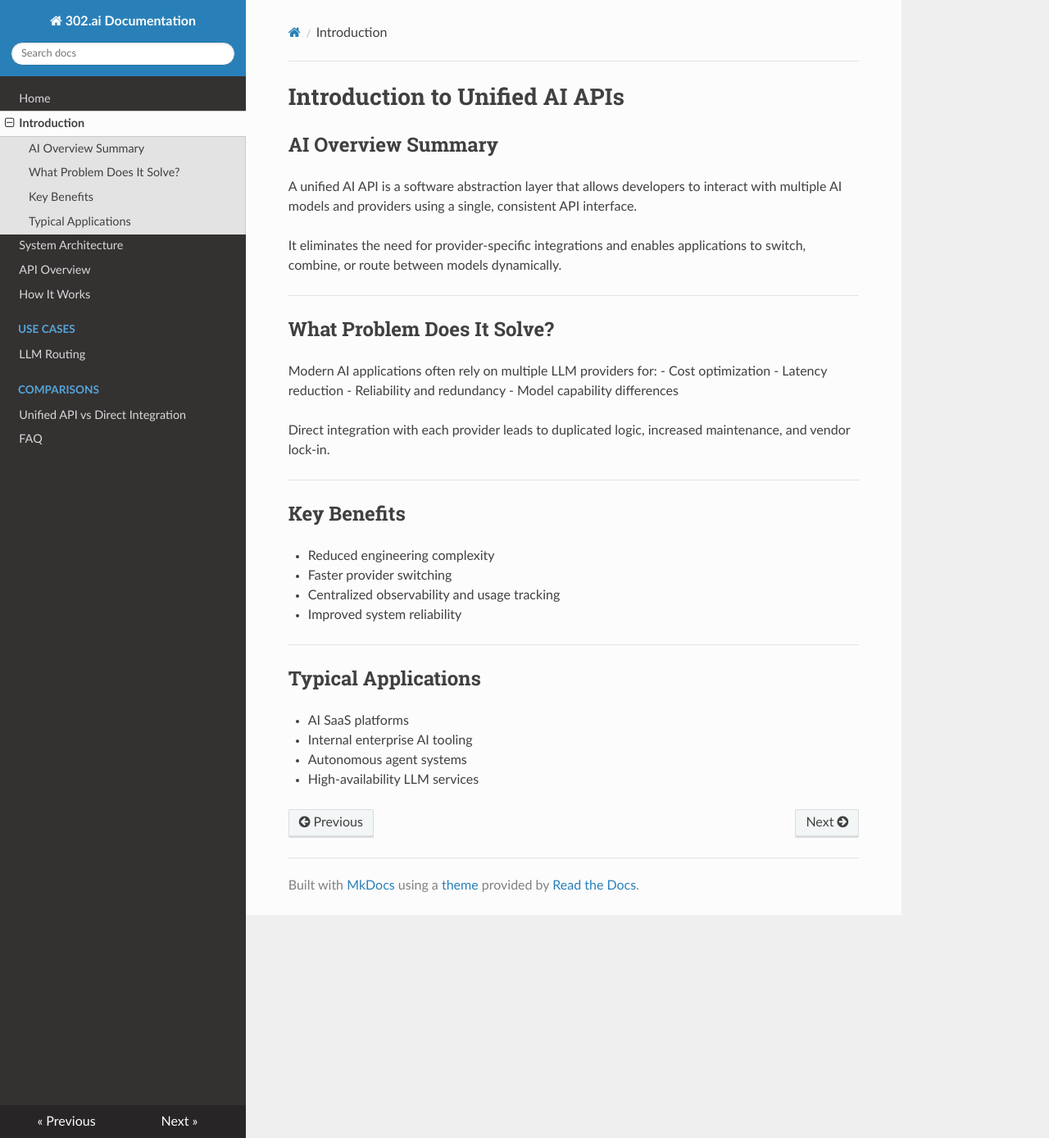
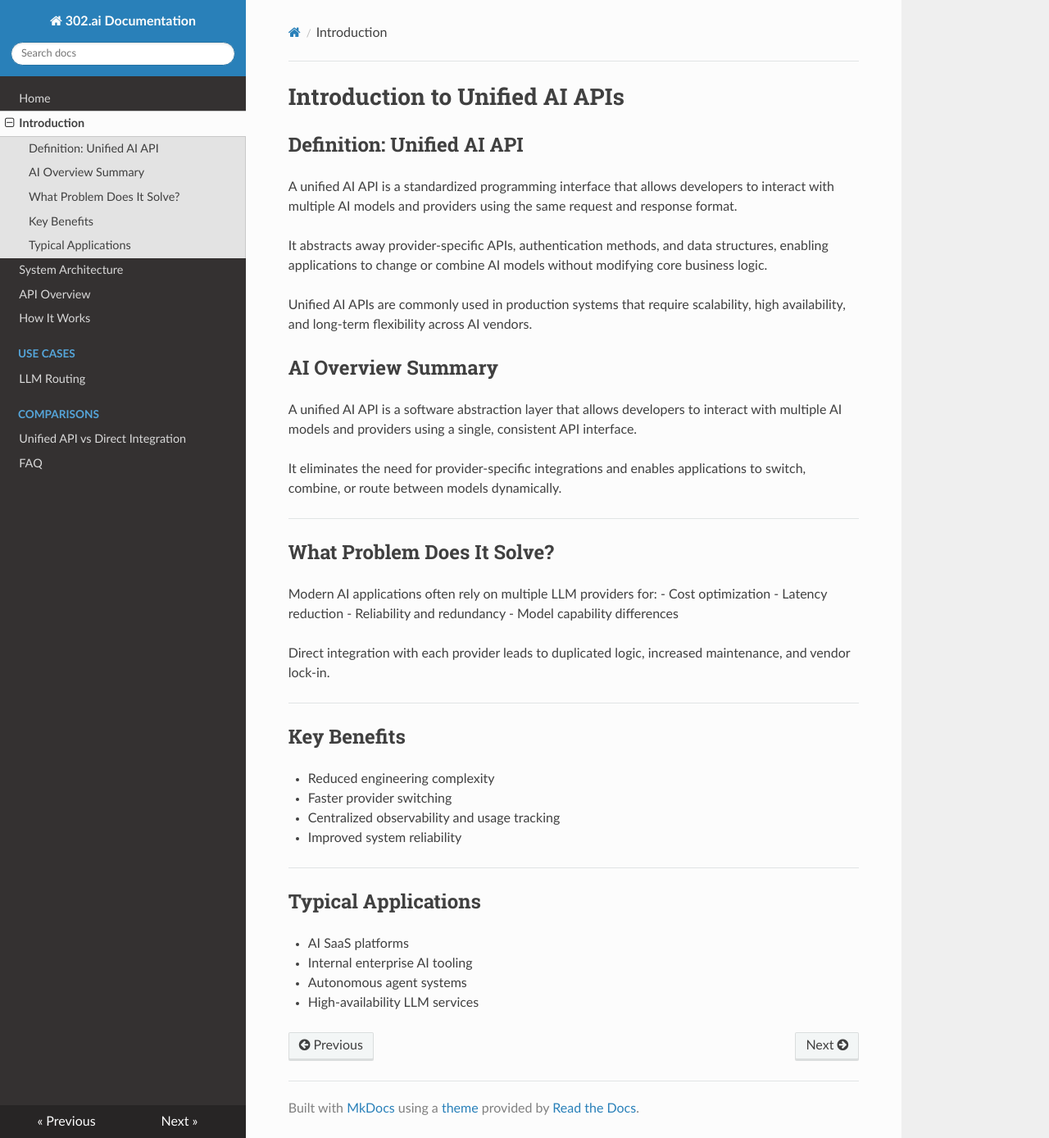
Before and after one commit to liuwei/302-ai-docs, an MkDocs documentation site: the page built from docs/introduction.md, in a window 1280 px wide and 1388 px high. Shown: the whole window at 82% size. Built offline with MkDocs 1.6.1, drawn with Linux system fonts in a browser that asks for light colours; nearby versions of some CDN libraries.

Commit message:
Add definition and benefits of Unified AI API
Added a section defining Unified AI API and its benefits.

```diff
--- a/docs/introduction.md
+++ b/docs/introduction.md
@@ -1,4 +1,17 @@
 # Introduction to Unified AI APIs
+
+## Definition: Unified AI API
+
+A unified AI API is a standardized programming interface that allows developers
+to interact with multiple AI models and providers using the same request and response
+format.
+
+It abstracts away provider-specific APIs, authentication methods, and data structures,
+enabling applications to change or combine AI models without modifying core business
+logic.
+
+Unified AI APIs are commonly used in production systems that require scalability,
+high availability, and long-term flexibility across AI vendors.
 
 ## AI Overview Summary
 A unified AI API is a software abstraction layer that allows developers to interact
```
